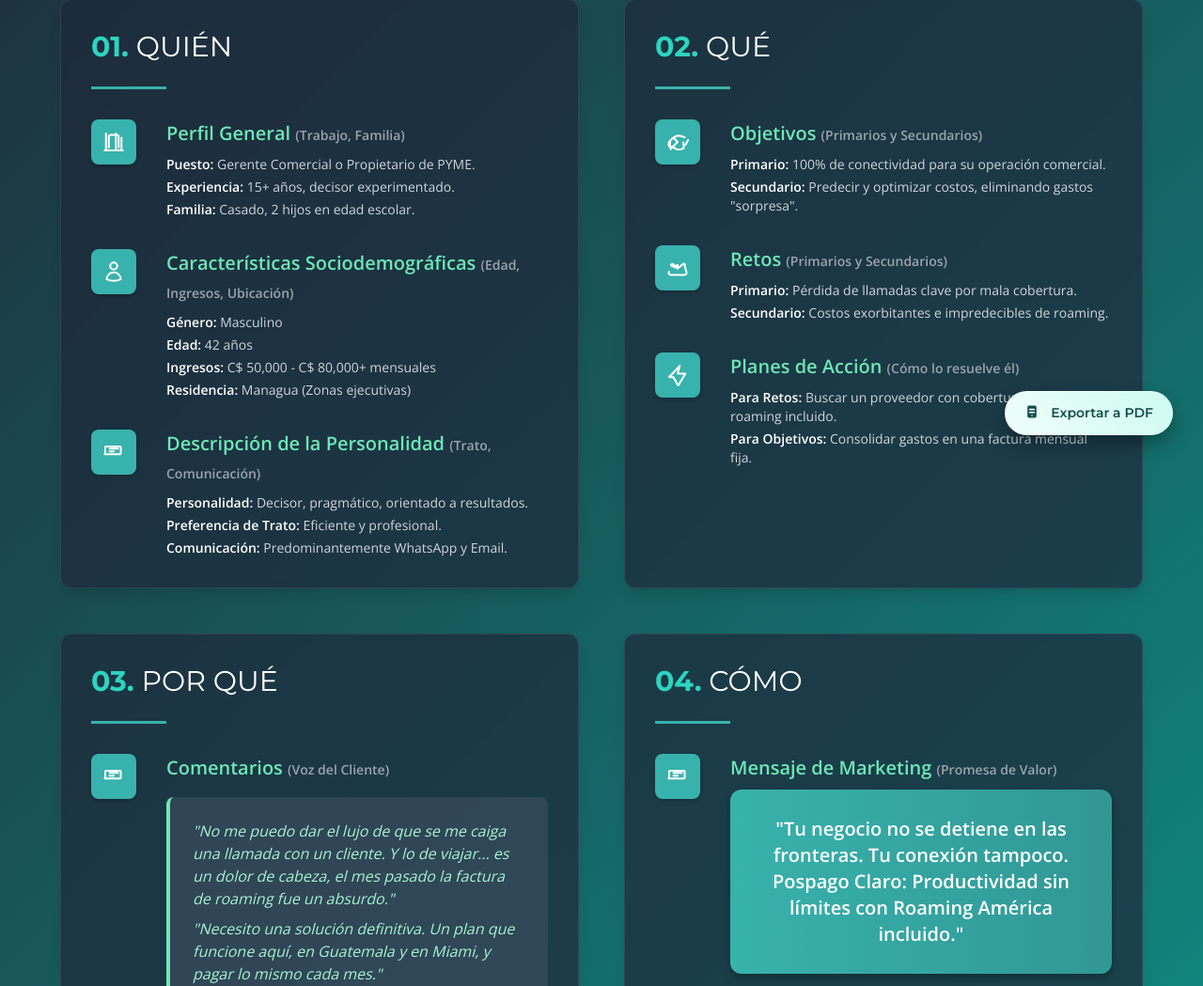
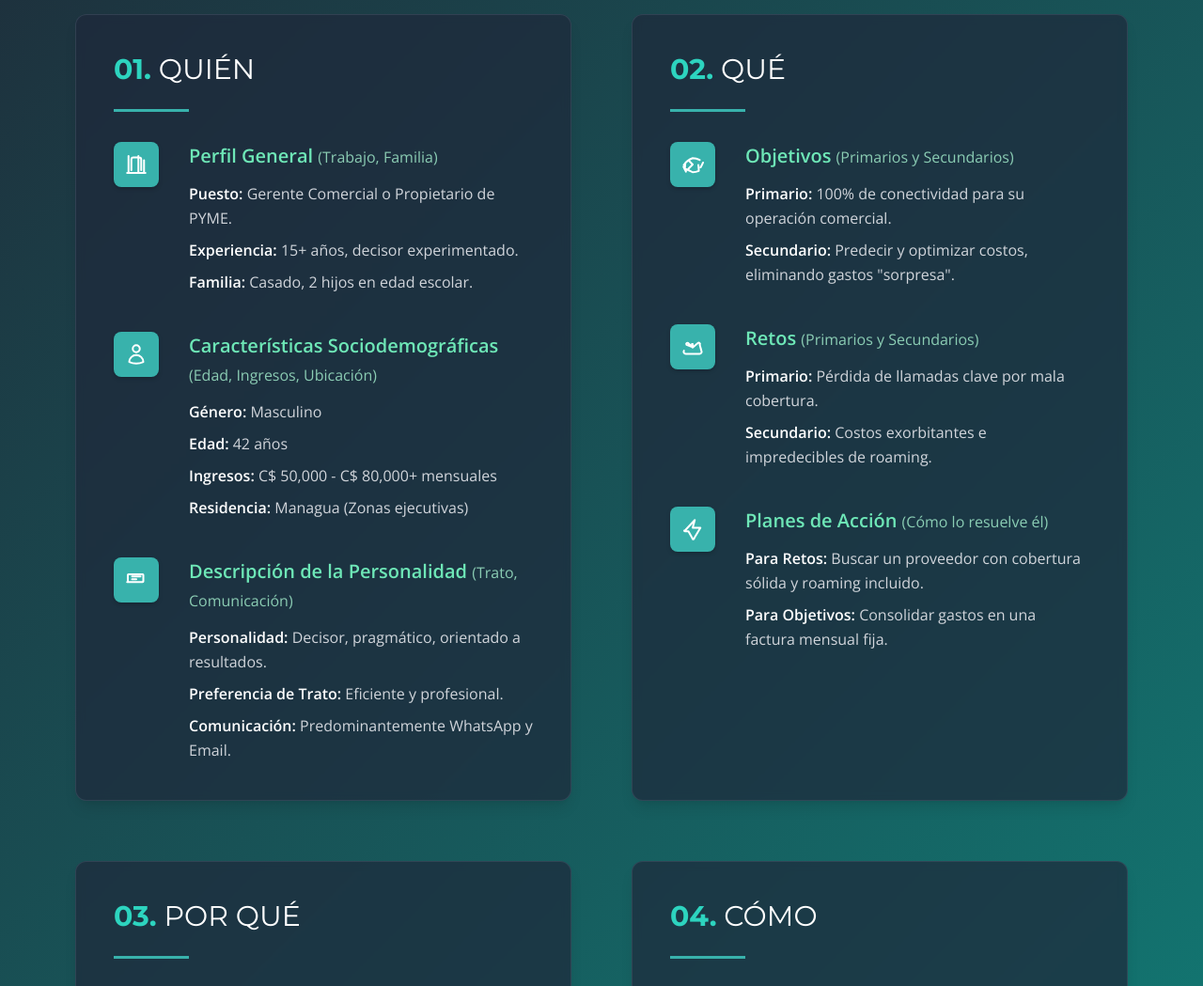
Before and after one commit to gl81388600-spec/Fjfjjff, a plain HTML site: page index.html in a window 1280 px wide. Shown: the part 305-1354 px from the top of the page at 94% size. Drawn offline with nearby package versions, Linux system fonts and the light colour scheme.

Commit message:
Update index.html

```diff
--- a/index.html
+++ b/index.html
@@ -14,7 +14,7 @@
             font-family: 'Open Sans', sans-serif;
             background: linear-gradient(135deg, #1f2937 0%, #0d9488 100%); /* Fondo degradado oscuro a verde teal */
             color: #e2e8f0; /* Color de texto suave */
-            line-height: 1.6;
+            line-height: 1.7; /* Aumentado de 1.6 a 1.7 para mejor legibilidad */
         }
         h1, h2, h3, h4 {
             font-family: 'Montserrat', sans-serif;
@@ -66,8 +66,10 @@
             color: #6ee7b7; /* teal-200 */
         }
         .category-subtitle {
-            font-size: 0.875rem; /* text-sm */
+            font-size: 1rem; /* text-base, aumentado de text-sm */
+            font-weight: 300; /* font-light */
             color: #a7f3d0; /* teal-50 */
+            opacity: 0.8; /* Añadido para diferenciarlo sutilmente */
         }
         .icon-box {
             background-color: #38b2ac; /* teal-400 */
@@ -85,28 +87,30 @@
             font-style: italic;
             color: #a7f3d0;
             margin-top: 1rem;
+            font-size: 1.125rem; /* text-lg, añadido para legibilidad */
+            line-height: 1.75rem; /* leading-relaxed, añadido */
         }
         .tag {
             display: inline-block;
             background-color: #38b2ac;
             color: white;
-            padding: 0.25rem 0.75rem;
+            padding: 0.25rem 1rem; /* Un poco más de padding horizontal */
             border-radius: 9999px;
-            font-size: 0.875rem;
+            font-size: 0.875rem; /* text-sm, se mantiene para que no compita */
             font-weight: 600;
             margin-right: 0.5rem;
             margin-bottom: 0.5rem;
         }
         .message-box {
             background: linear-gradient(90deg, #38b2ac, #319795); /* Degradado para mensajes clave */
-            padding: 1.75rem;
+            padding: 2.5rem; /* Aumentado de 1.75rem */
             border-radius: 0.75rem;
             box-shadow: 0 4px 10px rgba(0,0,0,0.3);
             text-align: center;
-            font-size: 1.25rem; /* text-xl */
+            font-size: 1.5rem; /* text-2xl, aumentado de text-xl */
             font-weight: 600;
             color: white;
-            line-height: 1.4;
+            line-height: 1.5; /* Ajustado para el nuevo tamaño */
             transition: all 0.3s ease;
         }
         .message-box:hover {
@@ -114,90 +118,13 @@
             box-shadow: 0 6px 15px rgba(0,0,0,0.4);
         }
 
-        /* Estilos para el botón de exportar */
-        .export-pdf-btn {
-            position: fixed;
-            bottom: 2rem;
-            right: 2rem;
-            background: linear-gradient(45deg, #f0fdfa, #ccfbf1); /* teal-50 a teal-100 */
-            color: #134e4a; /* teal-900 */
-            padding: 0.75rem 1.25rem;
-            border-radius: 9999px; /* rounded-full */
-            font-family: 'Montserrat', sans-serif;
-            font-weight: 600;
-            font-size: 0.875rem; /* text-sm */
-            box-shadow: 0 10px 20px rgba(0,0,0,0.3);
-            border: 1px solid rgba(255,255,255,0.3);
-            cursor: pointer;
-            transition: all 0.3s ease;
-            z-index: 50;
-        }
-        .export-pdf-btn:hover {
-            transform: translateY(-3px) scale(1.05);
-            box-shadow: 0 15px 25px rgba(0,0,0,0.4);
-        }
-
-        /* Ocultar el botón al imprimir */
-        @media print {
-            .export-pdf-btn {
-                display: none;
-            }
-
-            /* * ¡ESTA ES LA MAGIA!
-             * Forzamos al navegador a imprimir todos los fondos y colores.
-             */
-            body {
-                -webkit-print-color-adjust: exact !important;
-                print-color-adjust: exact !important;
-                /* Aseguramos que el fondo degradado se imprima */
-                background: linear-gradient(135deg, #1f2937 0%, #0d9488 100%) !important;
-            }
-
-            /* Forzamos fondos y colores en todos los componentes clave */
-            .card, .icon-box, .quote-box, .tag, .message-box, header div[class*="bg-gradient-to-br"] {
-                -webkit-print-color-adjust: exact !important;
-                print-color-adjust: exact !important;
-            }
-
-            /* Quitamos sombras innecesarias en el PDF */
-            .card, .icon-box, .tag, .message-box, .export-pdf-btn, .dot-number-premium, header div[class*="bg-gradient-to-br"] {
-                box-shadow: none !important;
-            }
-
-            /* Aseguramos que el color del texto sea el correcto (no negro) */
-            body, h1, h2, h3, h4, p, li, strong, .category-text, .quote-box, .text-gray-300, .text-gray-400 {
-                color: #ffffff !important;
-            }
-            .text-teal-200, .category-subtitle {
-                color: #a7f3d0 !important;
-            }
-            .text-teal-400, span[class*="text-teal-400"] {
-                color: #6ee7b7 !important;
-            }
-
-            /* Evitar que las tarjetas se partan entre páginas */
-            section.card {
-                break-inside: avoid;
-            }
-
-            /* Para el PDF, es mejor apilar las tarjetas en una sola columna */
-            main.grid {
-                grid-template-columns: 1fr !important;
-                gap: 2rem !important;
-            }
-
-            header {
-                padding-bottom: 2rem !important;
-            }
-        }
-
     </style>
 </head>
-<body class="p-8 md:p-12 lg:p-16">
+<body class="p-10 md:p-16 lg:p-20"> <!-- Padding aumentado -->
 
     <div class="max-w-7xl mx-auto space-y-20">
 
-        <!-- Header Section --><header class="flex flex-col md:flex-row justify-between items-center mb-16 gap-8">
+        <!-- Header Section --><header class="flex flex-col md:flex-row justify-between items-center mb-20 gap-8"> <!-- Margen aumentado -->
             <div class="text-center md:text-left">
                 <p class="text-lg text-gray-300 mb-2 font-light">Perfil del Cliente Ideal</p>
                 <h1 class="text-5xl md:text-6xl font-extrabold leading-tight text-white drop-shadow-lg">Carlos Morales</h1>
@@ -211,19 +138,19 @@
             </div>
         </header>
 
-        <!-- Main Content Grid --><main class="grid grid-cols-1 lg:grid-cols-2 gap-12">
+        <!-- Main Content Grid --><main class="grid grid-cols-1 lg:grid-cols-2 gap-16"> <!-- Gap aumentado -->
 
-            <!-- QUIÉN Section --><section class="card p-8">
+            <!-- QUIÉN Section --><section class="card p-10"> <!-- Padding aumentado -->
                 <h3 class="text-3xl font-light mb-6 text-white">
                     <span class="text-teal-400 font-bold">01.</span> QUIÉN
                 </h3>
                 <div class="section-title-line"></div>
 
-                <div class="flex items-start gap-4 mb-8">
+                <div class="flex items-start gap-4 mb-10"> <!-- Margen aumentado -->
                     <div class="icon-box"><svg class="w-6 h-6 text-white" xmlns="http://www.w3.org/2000/svg" fill="none" viewBox="0 0 24 24" stroke-width="2" stroke="currentColor"><path stroke-linecap="round" stroke-linejoin="round" d="M2.25 21h19.5m-18-18v18m10.5-18v18m6-13.5V21M6.75 18V6.75A2.25 2.25 0 019 4.5h6a2.25 2.25 0 012.25 2.25V18" /></svg></div>
                     <div>
-                        <p class="category-text">Perfil General <span class="text-gray-400 text-sm">(Trabajo, Familia)</span></p>
-                        <ul class="list-none mt-2 text-gray-300 text-sm space-y-1">
+                        <p class="category-text">Perfil General <span class="category-subtitle">(Trabajo, Familia)</span></p>
+                        <ul class="list-none mt-3 text-gray-300 text-base leading-relaxed space-y-2"> <!-- Tipografía aumentada y más espaciada -->
                             <li><strong class="text-white">Puesto:</strong> Gerente Comercial o Propietario de PYME.</li>
                             <li><strong class="text-white">Experiencia:</strong> 15+ años, decisor experimentado.</li>
                             <li><strong class="text-white">Familia:</strong> Casado, 2 hijos en edad escolar.</li>
@@ -231,11 +158,11 @@
                     </div>
                 </div>
 
-                <div class="flex items-start gap-4 mb-8">
+                <div class="flex items-start gap-4 mb-10"> <!-- Margen aumentado -->
                     <div class="icon-box"><svg class="w-6 h-6 text-white" xmlns="http://www.w3.org/2000/svg" fill="none" viewBox="0 0 24 24" stroke-width="2" stroke="currentColor"><path stroke-linecap="round" stroke-linejoin="round" d="M15.75 6a3.75 3.75 0 11-7.5 0 3.75 3.75 0 017.5 0zM4.501 20.118a7.5 7.5 0 0114.998 0A17.933 17.933 0 0112 21.75c-2.676 0-5.216-.584-7.499-1.632z" /></svg></div>
                     <div>
-                        <p class="category-text">Características Sociodemográficas <span class="text-gray-400 text-sm">(Edad, Ingresos, Ubicación)</span></p>
-                        <ul class="list-none mt-2 text-gray-300 text-sm space-y-1">
+                        <p class="category-text">Características Sociodemográficas <span class="category-subtitle">(Edad, Ingresos, Ubicación)</span></p>
+                        <ul class="list-none mt-3 text-gray-300 text-base leading-relaxed space-y-2"> <!-- Tipografía aumentada y más espaciada -->
                             <li><strong class="text-white">Género:</strong> Masculino</li>
                             <li><strong class="text-white">Edad:</strong> 42 años</li>
                             <li><strong class="text-white">Ingresos:</strong> C$ 50,000 - C$ 80,000+ mensuales</li>
@@ -247,8 +174,8 @@
                 <div class="flex items-start gap-4">
                     <div class="icon-box"><svg class="w-6 h-6 text-white" xmlns="http://www.w3.org/2000/svg" fill="none" viewBox="0 0 24 24" stroke-width="2" stroke="currentColor"><path stroke-linecap="round" stroke-linejoin="round" d="M7.5 8.25h9m-9 3H12m-9.75 3h16.5a.75.75 0 00.75-.75V6.75a.75.75 0 00-.75-.75H3.75a.75.75 0 00-.75.75v6.75c0 .414.336.75.75.75z" /></svg></div>
                     <div>
-                        <p class="category-text">Descripción de la Personalidad <span class="text-gray-400 text-sm">(Trato, Comunicación)</span></p>
-                        <ul class="list-none mt-2 text-gray-300 text-sm space-y-1">
+                        <p class="category-text">Descripción de la Personalidad <span class="category-subtitle">(Trato, Comunicación)</span></p>
+                        <ul class="list-none mt-3 text-gray-300 text-base leading-relaxed space-y-2"> <!-- Tipografía aumentada y más espaciada -->
                             <li><strong class="text-white">Personalidad:</strong> Decisor, pragmático, orientado a resultados.</li>
                             <li><strong class="text-white">Preferencia de Trato:</strong> Eficiente y profesional.</li>
                             <li><strong class="text-white">Comunicación:</strong> Predominantemente WhatsApp y Email.</li>
@@ -257,28 +184,28 @@
                 </div>
             </section>
 
-            <!-- QUÉ Section --><section class="card p-8">
+            <!-- QUÉ Section --><section class="card p-10"> <!-- Padding aumentado -->
                 <h3 class="text-3xl font-light mb-6 text-white">
                     <span class="text-teal-400 font-bold">02.</span> QUÉ
                 </h3>
                 <div class="section-title-line"></div>
 
-                <div class="flex items-start gap-4 mb-8">
+                <div class="flex items-start gap-4 mb-10"> <!-- Margen aumentado -->
                     <div class="icon-box"><svg class="w-6 h-6 text-white" xmlns="http://www.w3.org/2000/svg" fill="none" viewBox="0 0 24 24" stroke-width="2" stroke="currentColor"><path stroke-linecap="round" stroke-linejoin="round" d="M4.26 10.147a60.436 60.436 0 00-.491 6.347A48.627 48.627 0 0112 20.25c2.26 0 4.471-.49 6.54-1.403a47.285 47.285 0 00-.491-6.347m-15.482 0A18.658 18.658 0 0112 5.25c2.648 0 5.195.69 7.465 1.98M2.25 14.472a48.81 48.81 0 002.557 5.134m15.688-4.536a48.81 48.81 0 002.557-5.134M7.5 7.5l4.5 4.5m-4.5 4.5l4.5-4.5" /></svg></div>
                     <div>
-                        <p class="category-text">Objetivos <span class="text-gray-400 text-sm">(Primarios y Secundarios)</span></p>
-                        <ul class="list-none mt-2 text-gray-300 text-sm space-y-1">
+                        <p class="category-text">Objetivos <span class="category-subtitle">(Primarios y Secundarios)</span></p>
+                        <ul class="list-none mt-3 text-gray-300 text-base leading-relaxed space-y-2"> <!-- Tipografía aumentada y más espaciada -->
                             <li><strong class="text-white">Primario:</strong> 100% de conectividad para su operación comercial.</li>
                             <li><strong class="text-white">Secundario:</strong> Predecir y optimizar costos, eliminando gastos "sorpresa".</li>
                         </ul>
                     </div>
                 </div>
 
-                <div class="flex items-start gap-4 mb-8">
+                <div class="flex items-start gap-4 mb-10"> <!-- Margen aumentado -->
                     <div class="icon-box"><svg class="w-6 h-6 text-white" xmlns="http://www.w3.org/2000/svg" fill="none" viewBox="0 0 24 24" stroke-width="2" stroke="currentColor"><path stroke-linecap="round" stroke-linejoin="round" d="M12 9v3.75m-9.303 3.376c-.866 1.5.174 3.35 1.94 3.35h14.71c1.766 0 2.806-1.85 1.94-3.35L19.5 9.75a1.125 1.125 0 00-1.94-1.658L12 12.75l-4.56-4.56a1.125 1.125 0 00-1.94 1.658L11.25 12V9" /></svg></div>
                     <div>
-                        <p class="category-text">Retos <span class="text-gray-400 text-sm">(Primarios y Secundarios)</span></p>
-                        <ul class="list-none mt-2 text-gray-300 text-sm space-y-1">
+                        <p class="category-text">Retos <span class="category-subtitle">(Primarios y Secundarios)</span></p>
+                        <ul class="list-none mt-3 text-gray-300 text-base leading-relaxed space-y-2"> <!-- Tipografía aumentada y más espaciada -->
                             <li><strong class="text-white">Primario:</strong> Pérdida de llamadas clave por mala cobertura.</li>
                             <li><strong class="text-white">Secundario:</strong> Costos exorbitantes e impredecibles de roaming.</li>
                         </ul>
@@ -288,8 +215,8 @@
                 <div class="flex items-start gap-4">
                     <div class="icon-box"><svg class="w-6 h-6 text-white" xmlns="http://www.w3.org/2000/svg" fill="none" viewBox="0 0 24 24" stroke-width="2" stroke="currentColor"><path stroke-linecap="round" stroke-linejoin="round" d="M3.75 13.5l10.5-11.25L12 10.5h8.25L13.5 21.75a.75.75 0 01-1.653.337L7.5 14.25H3.75a.75.75 0 01-.75-.75z" /></svg></div>
                     <div>
-                        <p class="category-text">Planes de Acción <span class="text-gray-400 text-sm">(Cómo lo resuelve él)</span></p>
-                        <ul class="list-none mt-2 text-gray-300 text-sm space-y-1">
+                        <p class="category-text">Planes de Acción <span class="category-subtitle">(Cómo lo resuelve él)</span></p>
+                        <ul class="list-none mt-3 text-gray-300 text-base leading-relaxed space-y-2"> <!-- Tipografía aumentada y más espaciada -->
                             <li><strong class="text-white">Para Retos:</strong> Buscar un proveedor con cobertura sólida y roaming incluido.</li>
                             <li><strong class="text-white">Para Objetivos:</strong> Consolidar gastos en una factura mensual fija.</li>
                         </ul>
@@ -297,16 +224,16 @@
                 </div>
             </section>
 
-            <!-- POR QUÉ Section --><section class="card p-8">
+            <!-- POR QUÉ Section --><section class="card p-10"> <!-- Padding aumentado -->
                 <h3 class="text-3xl font-light mb-6 text-white">
                     <span class="text-teal-400 font-bold">03.</span> POR QUÉ
                 </h3>
                 <div class="section-title-line"></div>
 
-                <div class="flex items-start gap-4 mb-8">
+                <div class="flex items-start gap-4 mb-10"> <!-- Margen aumentado -->
                     <div class="icon-box"><svg class="w-6 h-6 text-white" xmlns="http://www.w3.org/2000/svg" fill="none" viewBox="0 0 24 24" stroke-width="2" stroke="currentColor"><path stroke-linecap="round" stroke-linejoin="round" d="M7.5 8.25h9m-9 3H12m-9.75 3h16.5a.75.75 0 00.75-.75V6.75a.75.75 0 00-.75-.75H3.75a.75.75 0 00-.75.75v6.75c0 .414.336.75.75.75z" /></svg></div>
                     <div>
-                        <p class="category-text">Comentarios <span class="text-gray-400 text-sm">(Voz del Cliente)</span></p>
+                        <p class="category-text">Comentarios <span class="category-subtitle">(Voz del Cliente)</span></p>
                         <div class="quote-box">
                             <p>"No me puedo dar el lujo de que se me caiga una llamada con un cliente. Y lo de viajar... es un dolor de cabeza, el mes pasado la factura de roaming fue un absurdo."</p>
                             <p class="mt-2">"Necesito una solución definitiva. Un plan que funcione aquí, en Guatemala y en Miami, y pagar lo mismo cada mes."</p>
@@ -317,13 +244,13 @@
                 <div class="flex items-start gap-4">
                     <div class="icon-box"><svg class="w-6 h-6 text-white" xmlns="http://www.w3.org/2000/svg" fill="none" viewBox="0 0 24 24" stroke-width="2" stroke="currentColor"><path stroke-linecap="round" stroke-linejoin="round" d="M12 9v3.75m-9.303 3.376c-.866 1.5.174 3.35 1.94 3.35h14.71c1.766 0 2.806-1.85 1.94-3.35L19.5 9.75a1.125 1.125 0 00-1.94-1.658L12 12.75l-4.56-4.56a1.125 1.125 0 00-1.94 1.658L11.25 12V9" /></svg></div>
                     <div>
-                        <p class="category-text">Áreas de Oportunidad <span class="text-gray-400 text-sm">(Objeciones de Venta)</span></p>
-                        <ul class="list-disc list-outside ml-5 mt-2 text-gray-300 text-sm space-y-1">
+                        <p class="category-text">Áreas de Oportunidad <span class="category-subtitle">(Objeciones de Venta)</span></p>
+                        <ul class="list-disc list-outside ml-5 mt-3 text-gray-300 text-base leading-relaxed space-y-2"> <!-- Tipografía aumentada y más espaciada -->
                             <li><strong class="text-white">Contrato:</strong> "Los contratos de permanencia (18-24 meses) me amarran. ¿Y si el servicio no es bueno?"</li>
                             <li><strong class="text-white">Servicio:</strong> "El 'Servicio al Cliente' para Pospago es lento y burocrático."</li>
                             <li><strong class="text-white">Precio:</strong> "¿Realmente voy a usar todos esos Gigas? No quiero pagar de más."</li>
                         </ul>
-                        <div class="mt-4">
+                        <div class="mt-6"> <!-- Margen aumentado -->
                             <span class="tag">Contrato</span>
                             <span class="tag">Atención Cliente</span>
                             <span class="tag">Costo</span>
@@ -333,13 +260,13 @@
                 </div>
             </section>
 
-            <!-- CÓMO Section --><section class="card p-8">
+            <!-- CÓMO Section --><section class="card p-10"> <!-- Padding aumentado -->
                 <h3 class="text-3xl font-light mb-6 text-white">
                     <span class="text-teal-400 font-bold">04.</span> CÓMO
                 </h3>
                 <div class="section-title-line"></div>
 
-                <div class="flex items-start gap-4 mb-8">
+                <div class="flex items-start gap-4 mb-10"> <!-- Margen aumentado -->
                     <div class="icon-box"><svg class="w-6 h-6 text-white" xmlns="http://www.w3.org/2000/svg" fill="none" viewBox="0 0 24 24" stroke-width="2" stroke="currentColor"><path stroke-linecap="round" stroke-linejoin="round" d="M7.5 8.25h9m-9 3H12m-9.75 3h16.5a.75.75 0 00.75-.75V6.75a.75.75 0 00-.75-.75H3.75a.75.75 0 00-.75.75v6.75c0 .414.336.75.75.75z" /></svg></div>
                     <div>
                         <p class="category-text">Mensaje de Marketing <span class="text-gray-400 text-sm">(Promesa de Valor)</span></p>
@@ -363,13 +290,5 @@
         </main>
     </div>
 
-    <!-- Botón de Exportar a PDF -->
-    <button onclick="window.print()" class="export-pdf-btn">
-        <svg xmlns="http://www.w3.org/2000/svg" class="w-4 h-4 inline-block mr-2 -mt-1" viewBox="0 0 20 20" fill="currentColor">
-            <path fill-rule="evenodd" d="M6 2a2 2 0 00-2 2v12a2 2 0 002 2h8a2 2 0 002-2V4a2 2 0 00-2-2H6zm4 14a1 1 0 100-2 1 1 0 000 2zM6 7a1 1 0 011-1h6a1 1 0 110 2H7a1 1 0 01-1-1zm1 3a1 1 0 100 2h6a1 1 0 100-2H7z" clip-rule="evenodd" />
-        </svg>
-        Exportar a PDF
-    </button>
-
 </body>
 </html>
```
